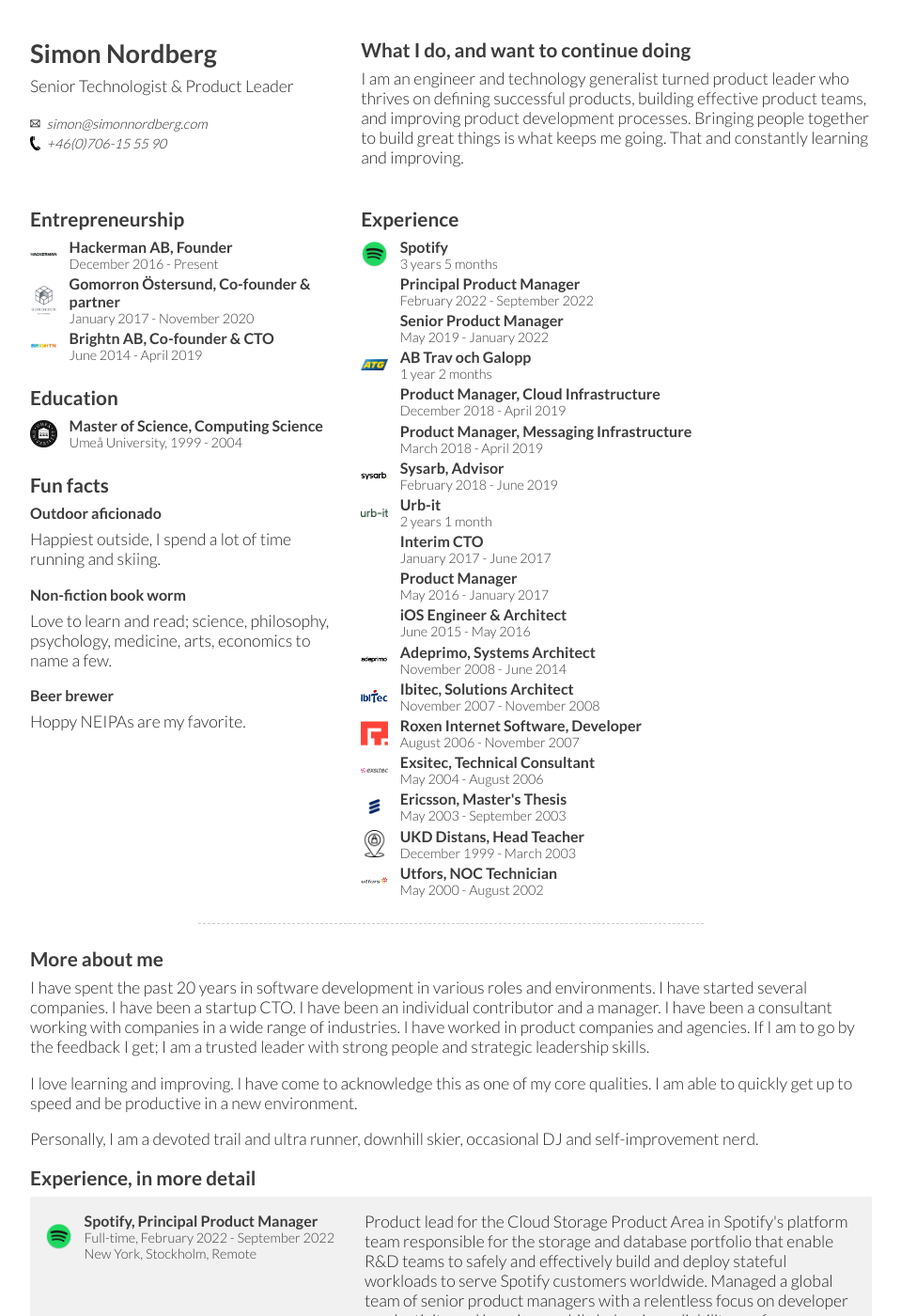
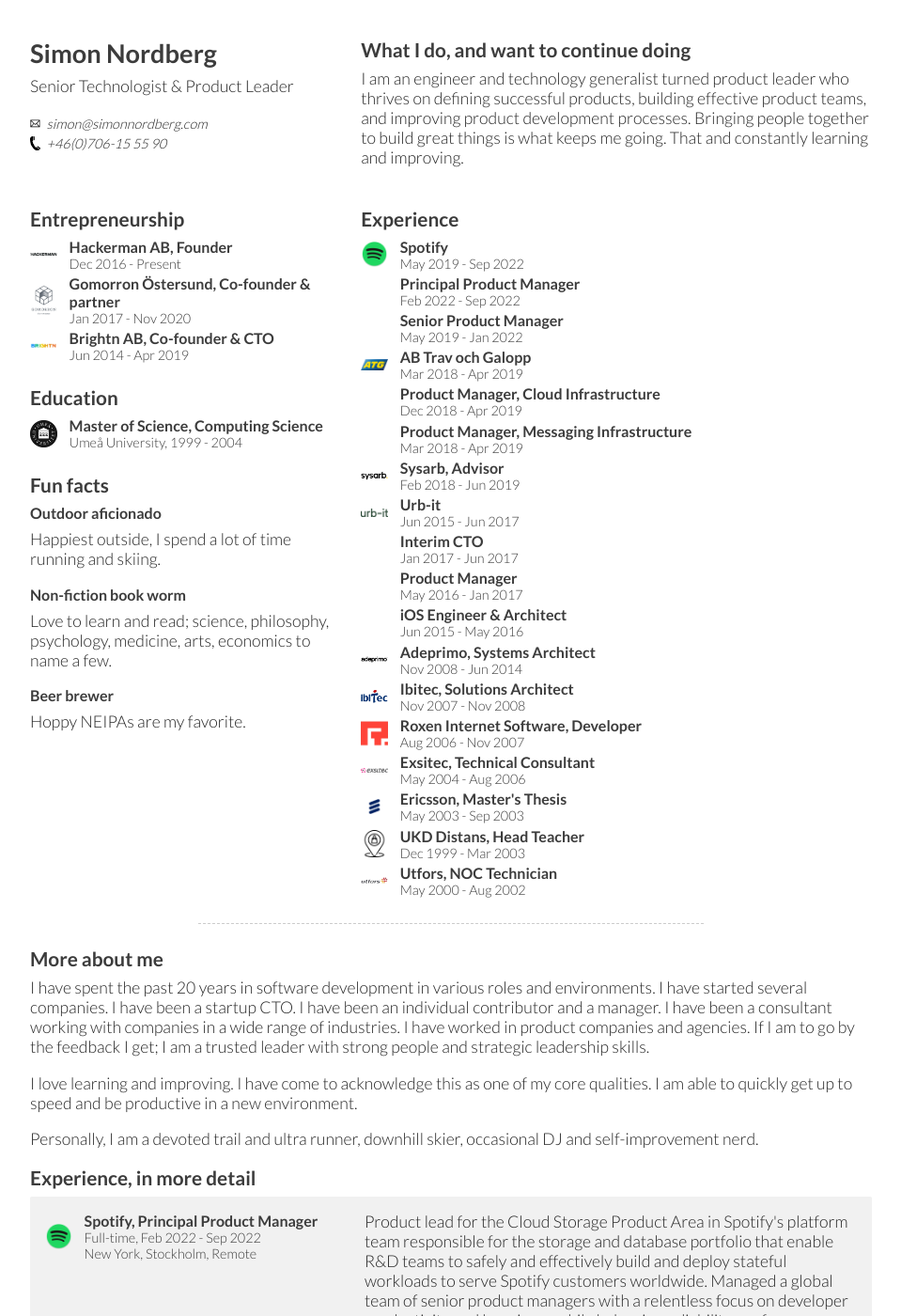
Before and after one commit to simonnordberg/simonnordberg.github.io, a Jekyll site: the page built from resume.md, in a window 1280 px wide and 1400 px high. Shown: the whole window at 94% size, without its empty margins (160-1119 px from the left). Built offline with Jekyll 4.4.1, drawn with Linux system fonts in a browser that asks for light colours; our own code applies the rules of GitHub Pages for plain Markdown files; some of the changed text lies outside the part shown.

Commit message:
Abbreviate months

```diff
--- a/resume.md
+++ b/resume.md
@@ -35,7 +35,7 @@ class: resume
           <article class="experience hackerman">
             <header>
               <h3>Hackerman AB, Founder</h3>
-              <time>December 2016 - Present</time>
+              <time>Dec 2016 - Present</time>
             </header>
           </article>
         </li>
@@ -43,7 +43,7 @@ class: resume
           <article class="experience gomorron">
             <header>
               <h3>Gomorron Östersund, Co-founder & partner</h3>
-              <time>January 2017 - November 2020</time>
+              <time>Jan 2017 - Nov 2020</time>
             </header>
           </article>
         </li>
@@ -51,7 +51,7 @@ class: resume
           <article class="experience brightn">
             <header>
               <h3>Brightn AB, Co-founder & CTO</h3>
-              <time>June 2014 - April 2019</time>
+              <time>Jun 2014 - Apr 2019</time>
             </header>
           </article>
         </li>
@@ -98,7 +98,7 @@ class: resume
           <article class="experience spotify">
             <header>
               <h3>Spotify</h3>
-              <time>3 years 5 months</time>
+              <time>May 2019 - Sep 2022</time>
             </header>
             <section>
               <ul>
@@ -106,7 +106,7 @@ class: resume
                   <article>
                     <header>
                       <h4>Principal Product Manager</h4>
-                      <time>February 2022 - September 2022</time>
+                      <time>Feb 2022 - Sep 2022</time>
                     </header>
                   </article>
                 </li>
@@ -114,7 +114,7 @@ class: resume
                   <article>
                     <header>
                       <h4>Senior Product Manager</h4>
-                      <time>May 2019 - January 2022</time>
+                      <time>May 2019 - Jan 2022</time>
                     </header>
                   </article>
                 </li>
@@ -126,7 +126,7 @@ class: resume
           <article class="experience atg">
             <header>
               <h3>AB Trav och Galopp</h3>
-              <time>1 year 2 months</time>
+              <time>Mar 2018 - Apr 2019</time>
             </header>
             <section>
               <ul>
@@ -134,7 +134,7 @@ class: resume
                   <article>
                     <header>
                       <h4>Product Manager, Cloud Infrastructure</h4>
-                      <time>December 2018 - April 2019</time>
+                      <time>Dec 2018 - Apr 2019</time>
                     </header>
                   </article>
                 </li>
@@ -142,7 +142,7 @@ class: resume
                   <article>
                     <header>
                       <h4>Product Manager, Messaging Infrastructure</h4>
-                      <time>March 2018 - April 2019</time>
+                      <time>Mar 2018 - Apr 2019</time>
                     </header>
                   </article>
                 </li>
@@ -154,7 +154,7 @@ class: resume
           <article class="experience sysarb">
             <header>
               <h3>Sysarb, Advisor</h3>
-              <time>February 2018 - June 2019</time>
+              <time>Feb 2018 - Jun 2019</time>
             </header>
           </article>
         </li>
@@ -162,7 +162,7 @@ class: resume
           <article class="experience urb-it">
             <header>
               <h3>Urb-it</h3>
-              <time>2 years 1 month</time>
+              <time>Jun 2015 - Jun 2017</time>
             </header>
             <section>
               <ul>
@@ -170,7 +170,7 @@ class: resume
                   <article>
                     <header>
                       <h4>Interim CTO</h4>
-                      <time>January 2017 - June 2017</time>
+                      <time>Jan 2017 - Jun 2017</time>
                     </header>
                   </article>
                 </li>
@@ -178,7 +178,7 @@ class: resume
                   <article>
                     <header>
                       <h4>Product Manager</h4>
-                      <time>May 2016 - January 2017</time>
+                      <time>May 2016 - Jan 2017</time>
                     </header>
                   </article>
                 </li>
@@ -186,7 +186,7 @@ class: resume
                   <article>
                     <header>
                       <h4>iOS Engineer & Architect</h4>
-                      <time>June 2015 - May 2016</time>
+                      <time>Jun 2015 - May 2016</time>
                     </header>
                   </article>
                 </li>
@@ -198,7 +198,7 @@ class: resume
           <article class="experience adeprimo">
             <header>
               <h3>Adeprimo, Systems Architect</h3>
-              <time>November 2008 - June 2014</time>
+              <time>Nov 2008 - Jun 2014</time>
             </header>
           </article>
         </li>
@@ -206,7 +206,7 @@ class: resume
           <article class="experience ibitec">
             <header>
               <h3>Ibitec, Solutions Architect</h3>
-              <time>November 2007 - November 2008</time>
+              <time>Nov 2007 - Nov 2008</time>
             </header>
           </article>
         </li>
@@ -214,7 +214,7 @@ class: resume
           <article class="experience roxen">
             <header>
               <h3>Roxen Internet Software, Developer</h3>
-              <time>August 2006 - November 2007</time>
+              <time>Aug 2006 - Nov 2007</time>
             </header>
           </article>
         </li>
@@ -222,7 +222,7 @@ class: resume
           <article class="experience exsitec">
             <header>
               <h3>Exsitec, Technical Consultant</h3>
-              <time>May 2004 - August 2006</time>
+              <time>May 2004 - Aug 2006</time>
             </header>
           </article>
         </li>
@@ -230,7 +230,7 @@ class: resume
           <article class="experience ericsson">
             <header>
               <h3>Ericsson, Master's Thesis</h3>
-              <time>May 2003 - September 2003</time>
+              <time>May 2003 - Sep 2003</time>
             </header>
           </article>
         </li>
@@ -238,7 +238,7 @@ class: resume
           <article class="experience ukd">
             <header>
               <h3>UKD Distans, Head Teacher</h3>
-              <time>December 1999 - March 2003</time>
+              <time>Dec 1999 - Mar 2003</time>
             </header>
           </article>
         </li>
@@ -246,7 +246,7 @@ class: resume
           <article class="experience utfors">
             <header>
               <h3>Utfors, NOC Technician</h3>
-              <time>May 2000 - August 2002</time>
+              <time>May 2000 - Aug 2002</time>
             </header>
           </article>
         </li>
@@ -282,7 +282,7 @@ class: resume
       <article class="experience spotify">
         <header>
           <h3>Spotify, Principal Product Manager</h3>
-          <time>Full-time, February 2022 - September 2022</time>
+          <time>Full-time, Feb 2022 - Sep 2022</time>
           <p>New York, Stockholm, Remote</p>
         </header>
       </article>
@@ -306,7 +306,7 @@ class: resume
       <article class="experience spotify">
         <header>
           <h3>Spotify, Senior Product Manager</h3>
-          <time>Full-time, May 2019 - January 2022</time>
+          <time>Full-time, May 2019 - Jan 2022</time>
           <p>New York, Stockholm, Remote</p>
         </header>
       </article>
@@ -329,7 +329,7 @@ class: resume
       <article class="experience atg">
         <header>
           <h3>ATG, Product Manager, Cloud Infrastructure</h3>
-          <time>Contract, December 2018 - April 2019</time>
+          <time>Contract, Dec 2018 - Apr 2019</time>
           <p>Stockholm</p>
         </header>
       </article>
@@ -355,7 +355,7 @@ class: resume
       <article class="experience atg">
         <header>
           <h3>ATG, Product Manager, Messaging Infrastructure</h3>
-          <time>Contract, March 2018 - April 2019</time>
+          <time>Contract, Mar 2018 - Apr 2019</time>
           <p>Stockholm</p>
         </header>
       </article>
@@ -378,7 +378,7 @@ class: resume
       <article class="experience sysarb">
         <header>
           <h3>Sysarb, Advisor</h3>
-          <time>Contract, February 2018 - June 2019</time>
+          <time>Contract, Feb 2018 - Jun 2019</time>
           <p>Arboga, Stockholm, Remote</p>
         </header>
       </article>
@@ -395,7 +395,7 @@ class: resume
       <article class="experience urb-it">
         <header>
           <h3>Urb-it, Interim CTO</h3>
-          <time>Contract, January 2017 - June 2017</time>
+          <time>Contract, Jan 2017 - Jun 2017</time>
           <p>Stockholm</p>
         </header>
       </article>
@@ -412,7 +412,7 @@ class: resume
       <article class="experience urb-it">
         <header>
           <h3>Urb-it, Product Manager</h3>
-          <time>Contract, May 2016 - January 2017</time>
+          <time>Contract, May 2016 - Jan 2017</time>
           <p>Stockholm</p>
         </header>
       </article>
@@ -433,7 +433,7 @@ class: resume
       <article class="experience urb-it">
         <header>
           <h3>Urb-it, iOS Engineer & Architect</h3>
-          <time>Contract, June 2015 - May 2016</time>
+          <time>Contract, Jun 2015 - May 2016</time>
           <p>Stockholm</p>
         </header>
       </article>
@@ -449,7 +449,7 @@ class: resume
       <article class="experience adeprimo">
         <header>
           <h3>Adeprimo, Systems Architect</h3>
-          <time>Full-time, November 2008 - June 2014</time>
+          <time>Full-time, Nov 2008 - Jun 2014</time>
           <p>Östersund</p>
         </header>
       </article>
@@ -474,7 +474,7 @@ class: resume
       <article class="experience ibitec">
         <header>
           <h3>Ibitec, Solutions Architect</h3>
-          <time>Full-time, November 2007 - November 2008</time>
+          <time>Full-time, Nov 2007 - Nov 2008</time>
           <p>Linköping, Stockholm</p>
         </header>
       </article>
@@ -495,7 +495,7 @@ class: resume
       <article class="experience roxen">
         <header>
           <h3>Roxen Internet Software, Developer</h3>
-          <time>Full-time, August 2006 - November 2007</time>
+          <time>Full-time, Aug 2006 - Nov 2007</time>
           <p>Linköping</p>
         </header>
       </article>
@@ -512,7 +512,7 @@ class: resume
       <article class="experience exsitec">
         <header>
           <h3>Exsitec, Technical Consultant</h3>
-          <time>Full-time, May 2004 - August 2006</time>
+          <time>Full-time, May 2004 - Aug 2006</time>
           <p>Linköping, Stockholm</p>
         </header>
       </article>
@@ -531,7 +531,7 @@ class: resume
       <article class="experience ericsson">
         <header>
           <h3>Ericsson, Master's Thesis</h3>
-          <time>Full-time, May 2003 - September 2003</time>
+          <time>Full-time, May 2003 - Sep 2003</time>
           <p>Stockholm</p>
         </header>
       </article>
@@ -550,7 +550,7 @@ class: resume
       <article class="experience ukd">
         <header>
           <h3>UKD Distans, Head Teacher</h3>
-          <time>Part-time, December 1999 - March 2003</time>
+          <time>Part-time, Dec 1999 - Mar 2003</time>
           <p>Umeå, Malung</p>
         </header>
       </article>
@@ -566,7 +566,7 @@ class: resume
       <article class="experience utfors">
         <header>
           <h3>Utfors, NOC Technician</h3>
-          <time>Part-time, May 2000 - August 2002</time>
+          <time>Part-time, May 2000 - Aug 2002</time>
           <p>Uppsala, Stockholm</p>
         </header>
       </article>
@@ -590,7 +590,7 @@ class: resume
       <article class="experience hackerman">
         <header>
           <h3>Hackerman AB, Founder</h3>
-          <time>December 2016 - Present</time>
+          <time>Dec 2016 - Present</time>
           <p>Gothenburg, Remote</p>
         </header>
       </article>
@@ -605,7 +605,7 @@ class: resume
       <article class="experience gomorron">
         <header>
           <h3>Gomorron Östersund, Co-founder & partner</h3>
-          <time>January 2017 - November 2020</time>
+          <time>Jan 2017 - Nov 2020</time>
           <p>Östersund, Remote</p>
         </header>
       </article>
@@ -628,7 +628,7 @@ class: resume
       <article class="experience brightn">
         <header>
           <h3>Brightn AB, Co-founder & CTO</h3>
-          <time>June 2014 - April 2019</time>
+          <time>Jun 2014 - Apr 2019</time>
           <p>Örebro, Östersund, Remote</p>
         </header>
       </article>
```
